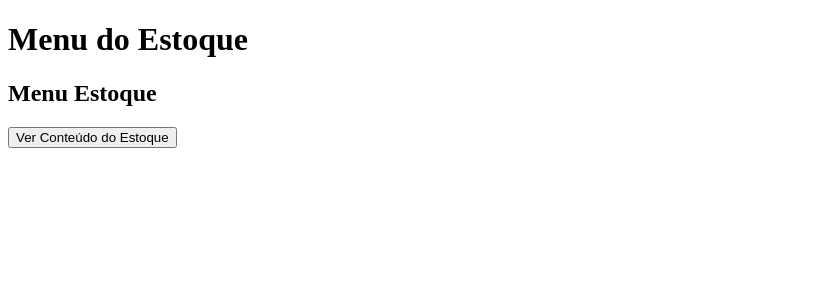
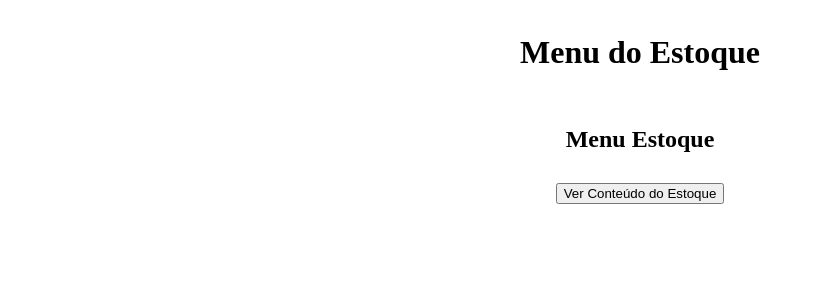
Before and after one commit to joaogcastro/crud-react-node-mongodb, a Next.js app in the folder login/: page /MenuEstoque in a window 1280 px wide. Shown: the top 300 px of the page, without its empty margins (0-815 px from the left). Built offline with nearby package versions, Linux system fonts and the light colour scheme.

Commit message:
correções e atualizações
centralizado header de menu de estoque, criado um MenuEstoque.css para estilizar a página e correções feitas para a barra de pesquisa.

```diff
--- a/login/pages/ConteudoEstoque.tsx
+++ b/login/pages/ConteudoEstoque.tsx
@@ -50,7 +50,6 @@ const products = [
         <div>
           <h1>Produtos no estoque</h1>
           <div id="divBusca">
-            <img src="search3.png" alt="Buscar..." />
             <input
               type="text"
               id="txtBusca"
--- a/login/pages/MenuEstoque.tsx
+++ b/login/pages/MenuEstoque.tsx
@@ -1,14 +1,14 @@
 "use client";
 import React from 'react';
 import StockMenu from '@/app/components/StockMenu';
+import '@/app/MenuEstoque.css';
 
 const MenuEstoque = () => {
   return (
-    <div>
-      <h1> Menu do Estoque </h1>
-      <StockMenu/>
+    <div className="menu-container">
+      <h1>Menu do Estoque</h1>
+      <StockMenu />
     </div>
   );
 };
-
 export default MenuEstoque;
--- /dev/null
+++ b/login/src/app/MenuEstoque.css
@@ -0,0 +1,24 @@
+.menu-container {
+    display: flex;
+    flex-direction: column;
+    align-items: center;
+    justify-content: center;
+    height: 25vh; /* Isso faz com que o container ocupe toda a altura da viewport */
+  }
+
+  .menu-container h1 {
+    margin-bottom: 20px; /* Adiciona algum espaço abaixo do título */
+  }
+
+  .stock-menu-container {
+    display: flex;
+    flex-direction: column;
+    align-items: center;
+    justify-content: center;
+    text-align: center; /* Alinha o texto (incluindo o botão) ao centro */
+    margin-top: 15px; /* Adiciona espaço acima do conteúdo */
+  }
+
+  .stock-menu-container button {
+    margin-top: 10px; /* Adiciona espaço acima do botão */
+  }
--- a/login/src/app/components/StockMenu.tsx
+++ b/login/src/app/components/StockMenu.tsx
@@ -1,5 +1,6 @@
 import React from 'react';
 import { useRouter } from 'next/router';
+import '@/app/MenuEstoque.css'
 
 const StockMenu: React.FC = () => {
   const router = useRouter();
@@ -9,7 +10,7 @@ const StockMenu: React.FC = () => {
   };
 
   return (
-    <div>
+    <div className="stock-menu-container">
       <h2>Menu Estoque</h2>
       <button onClick={handleClick}>Ver Conteúdo do Estoque</button>
     </div>
```
Also changed, not shown: login/src/app/components/ProductTable.module.css (+0 -35 lines).
